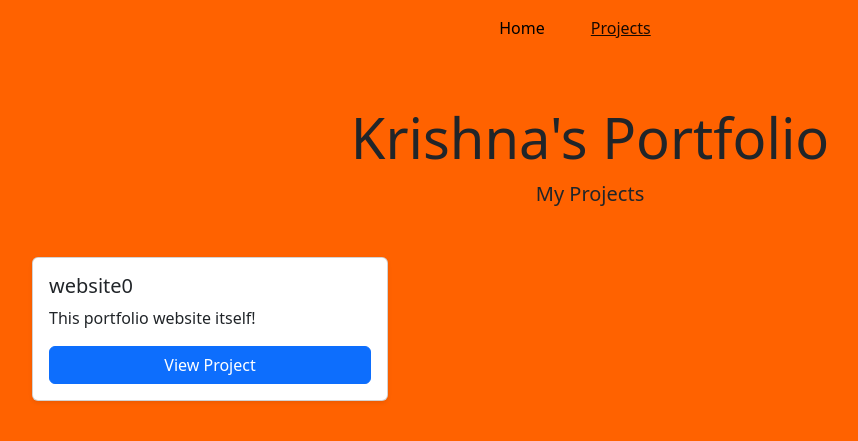
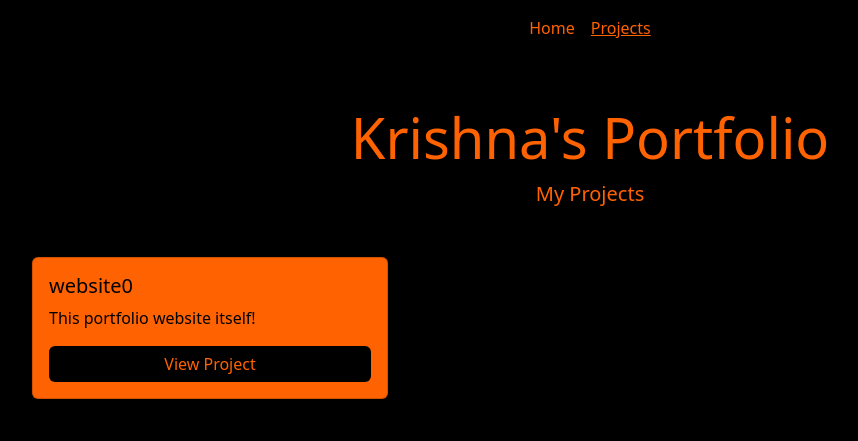
Before and after one commit to KrishnashishMunshi/website0, a Flask app: page /projects in a window 1280 px wide. Shown: the top 441 px of the page, without its empty margins (50-908 px from the left). Run offline with Flask 3, Linux system fonts and the light colour scheme.

Commit message:
frontend cleanup

```diff
--- a/static/styles.css
+++ b/static/styles.css
@@ -1,6 +1,6 @@
 
-.bg-orange{
-    background-color:#ff6200;
+.bg-black{
+    background-color:black;
 }
 
 .logo{
@@ -9,18 +9,17 @@
     height:40px;
 }
 .nav-item .nav-link{
-    color:black;
-    margin-right:30px;
+
+    color:#ff6200;
 }
 
-.nav-item .nav-link:hover{
-    color:#ff6200;
-    background-color:black;
+
+
+.orange{
+    color: #ff6200;
+
 }
 
-body{
-background-color:#ff6200;
-}
 .intro{
     font-family:"monospace";
     text-align:center;
@@ -32,29 +31,48 @@ background-color:#ff6200;
 .navbar-nav {
     margin: auto; /* Centers the nav links */
   }
-.active{
-    text-decoration:underline;
-    color:#ffa8fc;
-}
 .intro{
     padding:30px;
     margin-top:4%;
 
 }
-.logo{
-    padding:0px;
-    margin-left:45%;
-
+.animate:hover{
+    background-color:#ff6200;
+    color:black
 }
-.animate:hover{
-    background-color:black;
+.active{
     color:#ff6200;
+    text-decoration: underline;
 }
-button{
-    background-color:#ff6200;
-    justify-content:center;
+.text-orange {
+    color: #ff6200 !important;
 }
 
-.theme{
-    justify-content: center;
+.navbar-toggler-icon {
+    background-color: #ff6200;
 }
+/* Orange card background with black text */
+.custom-card {
+    background-color: #ff6200;
+    color: black;
+}
+
+/* Ensures all card text inherits black color */
+.custom-card .card-title,
+.custom-card .card-text {
+    color: black;
+}
+
+/* Custom button with black background and orange text */
+.custom-btn {
+    background-color: black;
+    color: #ff6200;
+    border: none; /* Removes button border */
+}
+
+/* Button hover effect */
+.custom-btn:hover {
+    background-color: #ff6200;
+    color: black;
+    border: 1px solid black;
+}
--- a/templates/index.html
+++ b/templates/index.html
@@ -5,9 +5,9 @@
 {% block body %}
 
 <div class="intro">
-    <h2 class="intro text">Hello, I am <span class="animate">Krishnashish Munshi</span>, welcome to my website!</h2>
+    <h2 class="intro text orange">Hello, I am <span class="animate">Krishnashish Munshi</span>, welcome to my website!</h2>
   </div>
 
-  <h4 class="intro text">Hello, I am 18 years old currently, I love learning about everything and anything, though programming and math occupy a special place in my heart. I love reading books, my favourite genres include Philosophy, Sci-Fi and History. </h4>
+  <h4 class="intro text orange">Hello, I am 18 years old currently, I love learning about everything and anything, though programming and math occupy a special place in my heart. I love reading books, my favourite genres include Philosophy, Sci-Fi and History. </h4>
 
 {% endblock %}
--- a/templates/layout.html
+++ b/templates/layout.html
@@ -8,22 +8,25 @@
               rel="stylesheet"
               integrity="sha384-rbsA2VBKQhggwzxH7pPCaAqO46MgnOM80zW1RWuH61DGLwZJEdK2Kadq2F9CUG65"
               crossorigin="anonymous">
-        <title>{{ data.title | default('Default Website') }}</title>
+        <script src="https://cdn.jsdelivr.net/npm/bootstrap@5.2.3/dist/js/bootstrap.bundle.min.js"
+        integrity="sha384-kenU1KFdBIe4zVF0s0G1M5b4hcpxyD9F7jL+jjXkk+Q2h455rYXK/7HAuoJl+0I4"             crossorigin="anonymous"></script>
+        <script src="https://code.jquery.com/jquery-3.5.1.slim.min.js" integrity="sha384-DfXdz2htPH0lsSSs5nCTpuj/zy4C+OGpamoFVy38MVBnE+IbbVYUew+OrCXaRkfj" crossorigin="anonymous"></script>
+        <title>{{ data.title | default('website0') }}</title>
         <link href="{{ url_for('static', filename='styles.css') }}" rel="stylesheet">
     </head>
-    <body>
-        <nav class="navbar navbar-expand-lg bg-orange">
+    <body class="bg-black">
+        <nav class="navbar navbar-expand-lg bg-black">
             <div class="container-fluid">
-                <button class="navbar-toggler" type="button" data-bs-toggle="collapse" data-bs-target="#navbarSupportedContent" aria-controls="navbarSupportedContent" aria-expanded="false" aria-label="Toggle navigation">
-                    <span class="navbar-toggler-icon"></span>
+                <button class="navbar-toggler text-orange" type="button" data-bs-toggle="collapse" data-bs-target="#navbarSupportedContent" aria-controls="navbarSupportedContent" aria-expanded="false" aria-label="Toggle navigation">
+                    <span class="navbar-toggler-icon orange"></span>
                 </button>
                 <div class="collapse navbar-collapse" id="navbarSupportedContent">
                     <ul class="navbar-nav me-auto mb-2 mb-lg-0">
                         <li class="nav-item">
-                            <a class="nav-link {% if request.path == '/' %}active{% endif %}" aria-current="page" href="/">Home</a>
+                            <a class="nav-link {% if request.path == '/' %}active{% endif %} text-orange" aria-current="page" href="/">Home</a>
                         </li>
                         <li class="nav-item">
-                            <a class="nav-link {% if request.path == '/projects' %}active{% endif %}" href="/projects">Projects</a>
+                            <a class="nav-link {% if request.path == '/projects' %}active{% endif %} text-orange" href="/projects">Projects</a>
                         </li>
                     </ul>
                 </div>
--- a/templates/projects.html
+++ b/templates/projects.html
@@ -1,22 +1,22 @@
-{% extends "index.html" %}
+{% extends "layout.html" %}
 
 {% block body %}
 <div class="container mt-5">
     <!-- Page Title -->
     <div class="text-center mb-5">
-        <h1 class="display-4">{{ data.title }}</h1>
-        <p class="lead">{{ data.meta_description }}</p>
+        <h1 class="display-4 orange">{{ data.title }}</h1>
+        <p class="lead orange">{{ data.meta_description }}</p>
     </div>
 
     <!-- Portfolio Projects Grid -->
     <div class="row">
         {% for item in portfolio_items %}
         <div class="col-lg-4 col-md-6 col-sm-12 mb-4">
-            <div class="card h-100 shadow-sm">
+            <div class="card h-100 shadow-sm custom-card">
                 <div class="card-body d-flex flex-column">
-                    <h5 class="card-title">{{ item.title }}</h5>
-                    <p class="card-text">{{ item.description }}</p>
-                    <a href="{{ item.link }}" target="_blank" class="btn btn-primary mt-auto">View Project</a>
+                    <h5 class="card-title text-black">{{ item.title }}</h5>
+                    <p class="card-text text-black">{{ item.description }}</p>
+                    <a href="{{ item.link }}" target="_blank" class="btn custom-btn mt-auto">View Project</a>
                 </div>
             </div>
         </div>
```
